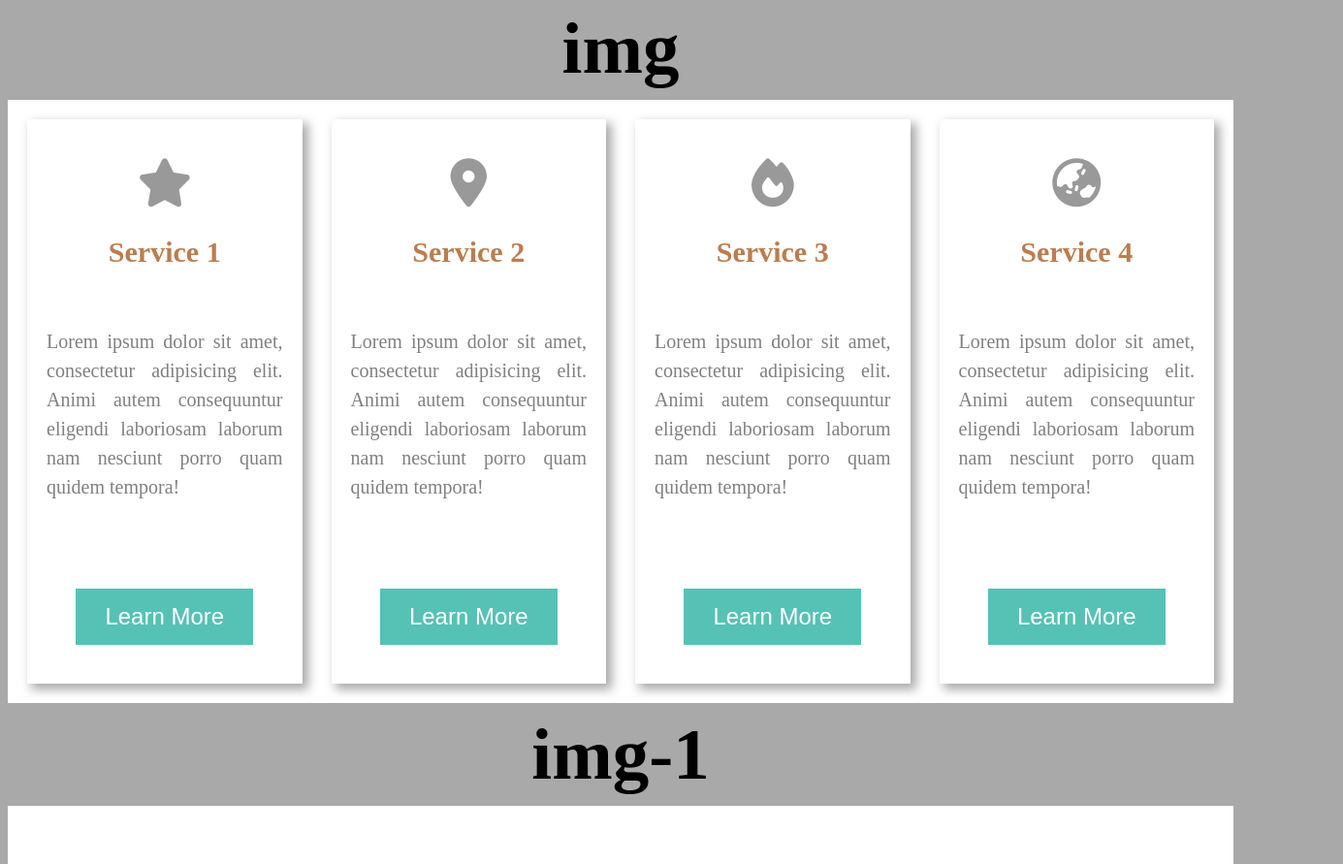
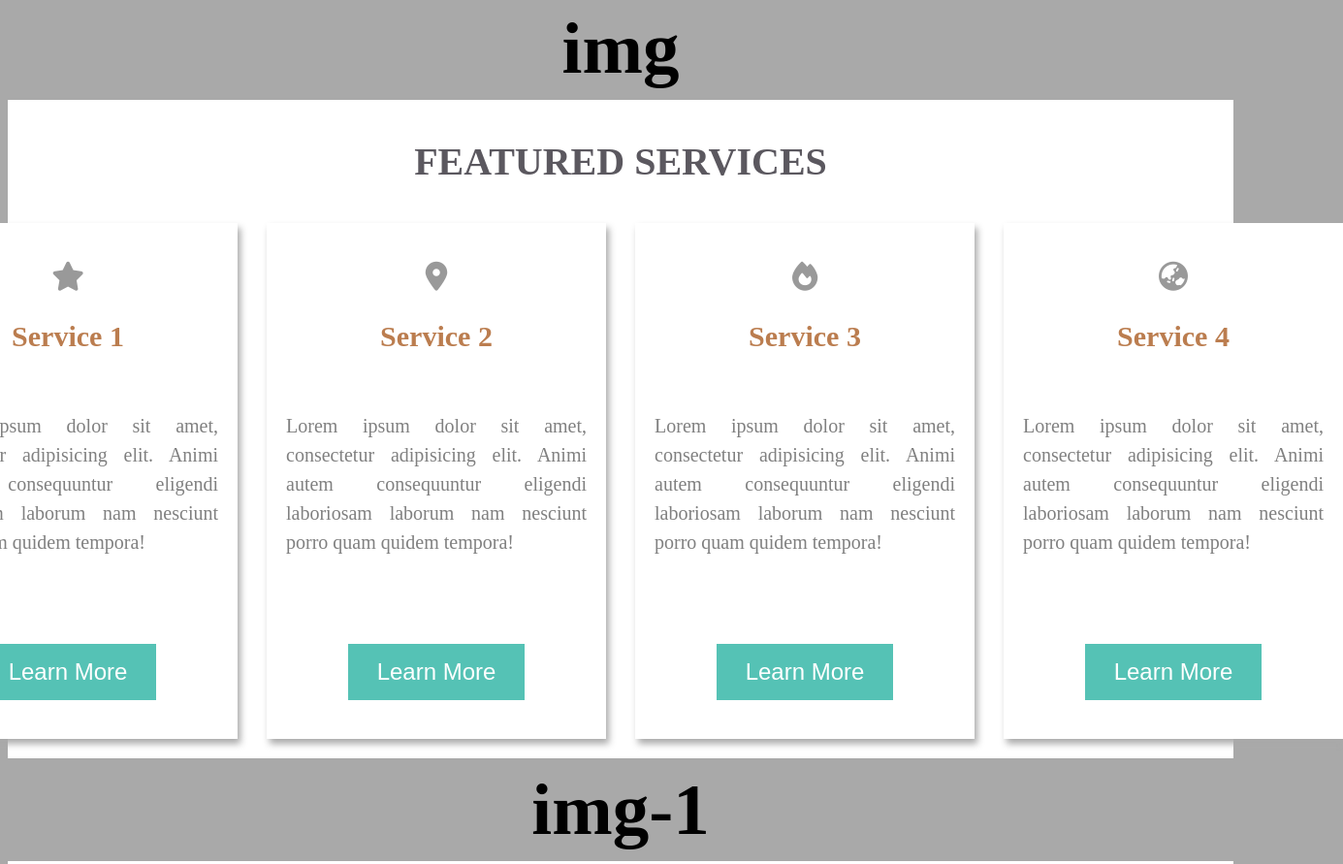
Before and after one commit to VadymChink/dec-2021, a plain HTML site: page Lesson 3/classwork/Index.html in a window 1280 px wide. Shown: the part 2529-3420 px from the top of the page at 97% size, 1385 px wide, since content can reach past the window. Drawn offline with Linux system fonts and the light colour scheme.

Commit message:
End classwork lesson 3

```diff
--- a/Lesson 3/classwork/Index.html
+++ b/Lesson 3/classwork/Index.html
@@ -65,29 +65,36 @@
 	<!--	--------------------img------------------------------------->
 	<h2>img</h2>
 	<div class="wrap_cards">
+		<h2>FEATURED SERVICES</h2>
+		<div class="cards">
 			<div class="card">
 				<i class="fas fa-star"></i>
 				<h3>Service 1</h3>
-			<p> Lorem ipsum dolor sit amet, consectetur adipisicing elit. Animi autem consequuntur eligendi laboriosam laborum nam nesciunt porro quam quidem tempora!</p>
+				<p> Lorem ipsum dolor sit amet, consectetur adipisicing elit. Animi autem consequuntur eligendi
+					laboriosam laborum nam nesciunt porro quam quidem tempora!</p>
 				<button class="_but">Learn More</button>
 			</div>
 			<div class="card">
 				<i class="fas fa-map-marker-alt"></i>
 				<h3>Service 2</h3>
-			<p> Lorem ipsum dolor sit amet, consectetur adipisicing elit. Animi autem consequuntur eligendi laboriosam laborum nam nesciunt porro quam quidem tempora!</p>
+				<p> Lorem ipsum dolor sit amet, consectetur adipisicing elit. Animi autem consequuntur eligendi
+					laboriosam laborum nam nesciunt porro quam quidem tempora!</p>
 				<button class="_but">Learn More</button>
 			</div>
 			<div class="card">
 				<i class="fas fa-fire"></i>
 				<h3>Service 3</h3>
-			<p> Lorem ipsum dolor sit amet, consectetur adipisicing elit. Animi autem consequuntur eligendi laboriosam laborum nam nesciunt porro quam quidem tempora!</p>
+				<p> Lorem ipsum dolor sit amet, consectetur adipisicing elit. Animi autem consequuntur eligendi
+					laboriosam laborum nam nesciunt porro quam quidem tempora!</p>
 				<button class="_but">Learn More</button>
 			</div>
 			<div class="card">
 				<i class="fas fa-globe-asia"></i>
 				<h3>Service 4</h3>
-			<p> Lorem ipsum dolor sit amet, consectetur adipisicing elit. Animi autem consequuntur eligendi laboriosam laborum nam nesciunt porro quam quidem tempora!</p>
+				<p> Lorem ipsum dolor sit amet, consectetur adipisicing elit. Animi autem consequuntur eligendi
+					laboriosam laborum nam nesciunt porro quam quidem tempora!</p>
 				<button class="_but">Learn More</button>
+			</div>
 		</div>
 	</div>
 <!--	--------------------img_1------------------------------------->
--- a/Lesson 3/classwork/main.css
+++ b/Lesson 3/classwork/main.css
@@ -192,10 +192,19 @@ border-bottom-left-radius: 15px;
 
 .wrap_cards{
     display: flex;
+    flex-direction: column;
     justify-content: center;
     align-items: center;
     background: white ;
     padding: 20px;
+}
+.wrap_cards>h2 {
+    color: #5b585f;
+    font-size: 40px;
+    padding: 20px 0 40px;
+}
+.cards{
+    /*display: flex;*/
 }
 .card{
     display: flex;
@@ -205,7 +214,7 @@ border-bottom-left-radius: 15px;
     width: 350px;
     background: #ffffff;
     padding: 10px;
-    box-shadow: 5px 5px 10px 1px darkgray;
+    box-shadow: 3px 5px 7px darkgray;
 }
 .card:not(:last-child)   {
     margin-right: 30px;
```
Lines whose indentation alone changed are shown as unchanged.
